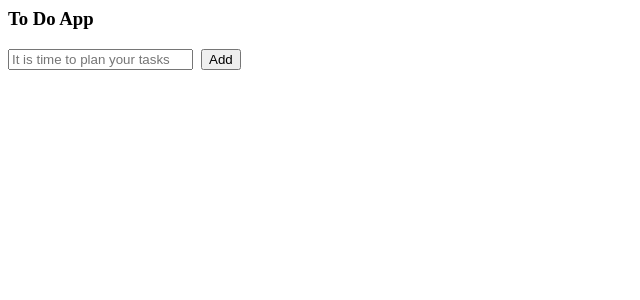
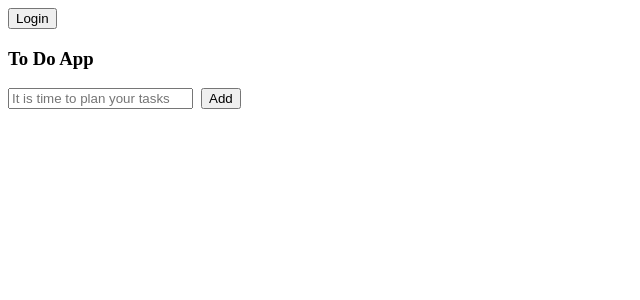
Before and after one commit to lakshmimurali/react-n3nub2, a React (Create React App) app: page / in a window 1280 px wide. Shown: the top 300 px of the page, without its empty margins (0-640 px from the left). Built offline with nearby package versions, Linux system fonts and the light colour scheme.

Commit message:
Auth case added.

```diff
--- a/package.json
+++ b/package.json
@@ -3,6 +3,7 @@
   "version": "0.0.0",
   "private": true,
   "dependencies": {
+    "@auth0/auth0-react": "^1.8.0",
     "@testing-library/dom": ">=7.21.4",
     "@testing-library/jest-dom": "^5.15.0",
     "@testing-library/react": "^12.1.2",
--- /dev/null
+++ b/src/Login.js
@@ -0,0 +1,11 @@
+import React from 'react';
+import { useAuth0 } from '@auth0/auth0-react';
+
+const LoginButton = () => {
+  const { isLoading, isAuthenticated, error, user, loginWithRedirect, logout } =
+    useAuth0();
+
+  return <button onClick={() => loginWithRedirect()}>Login</button>;
+};
+
+export default LoginButton;
--- a/src/index.js
+++ b/src/index.js
@@ -1,6 +1,20 @@
 import React from 'react';
 import ReactDOM from 'react-dom';
+import { Auth0Provider } from '@auth0/auth0-react';
+import LoginButton from './Login';
 
 import AddToDo from './App';
+const domain = 'dev-t4-f1ujc.us.auth0.com';
+const clientId = 'VFzZvuKFVLhkbyVcilRNET8xjAY0e1vm';
 
-ReactDOM.render(<AddToDo />, document.getElementById('root'));
+ReactDOM.render(
+  <Auth0Provider
+    domain={domain}
+    clientId={clientId}
+    redirectUri={window.location.origin}
+  >
+    <LoginButton />
+    <AddToDo />
+  </Auth0Provider>,
+  document.getElementById('root')
+);
```
Also changed, not shown: src/Logout.js (added, +9 -0 lines).
